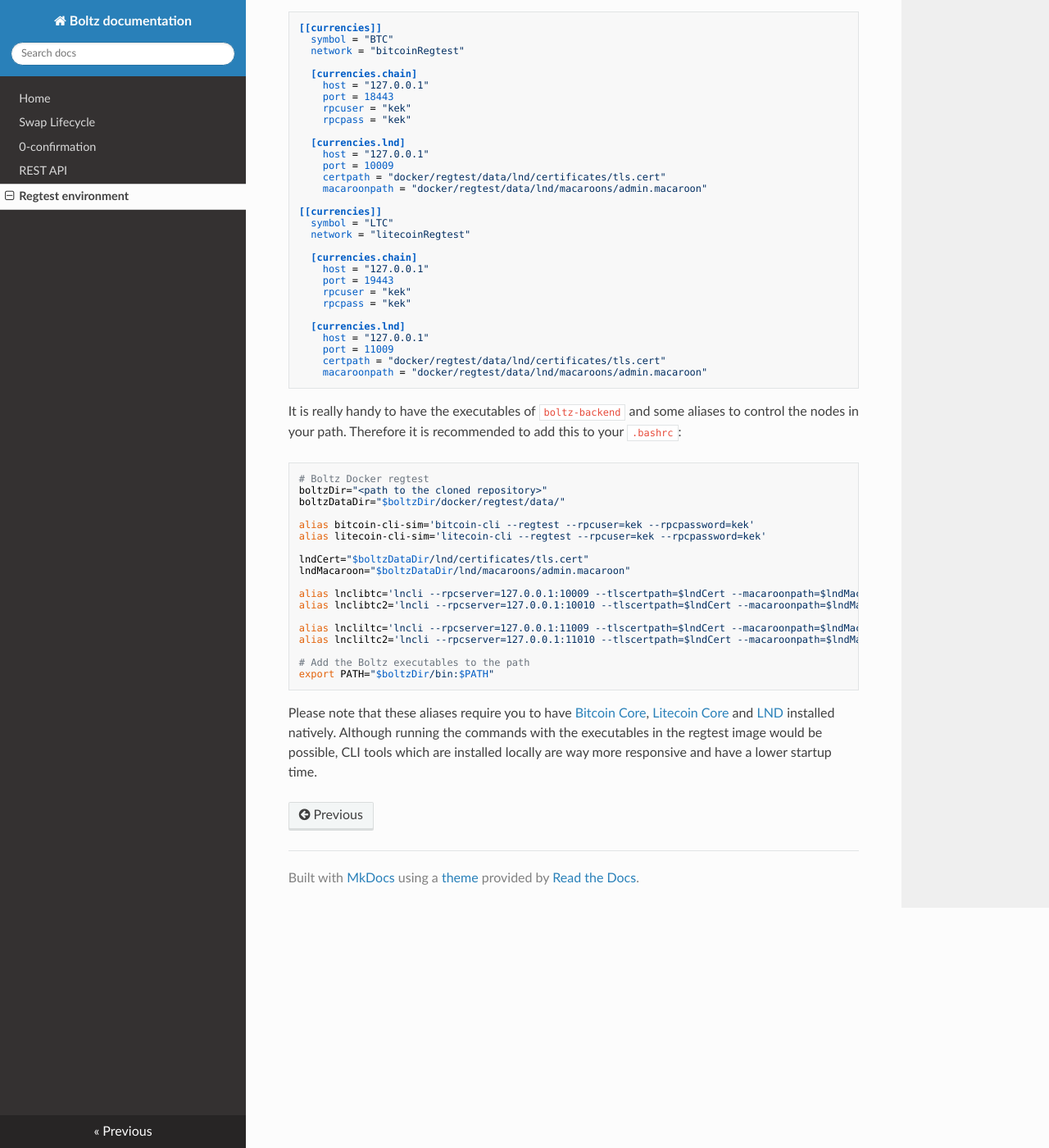
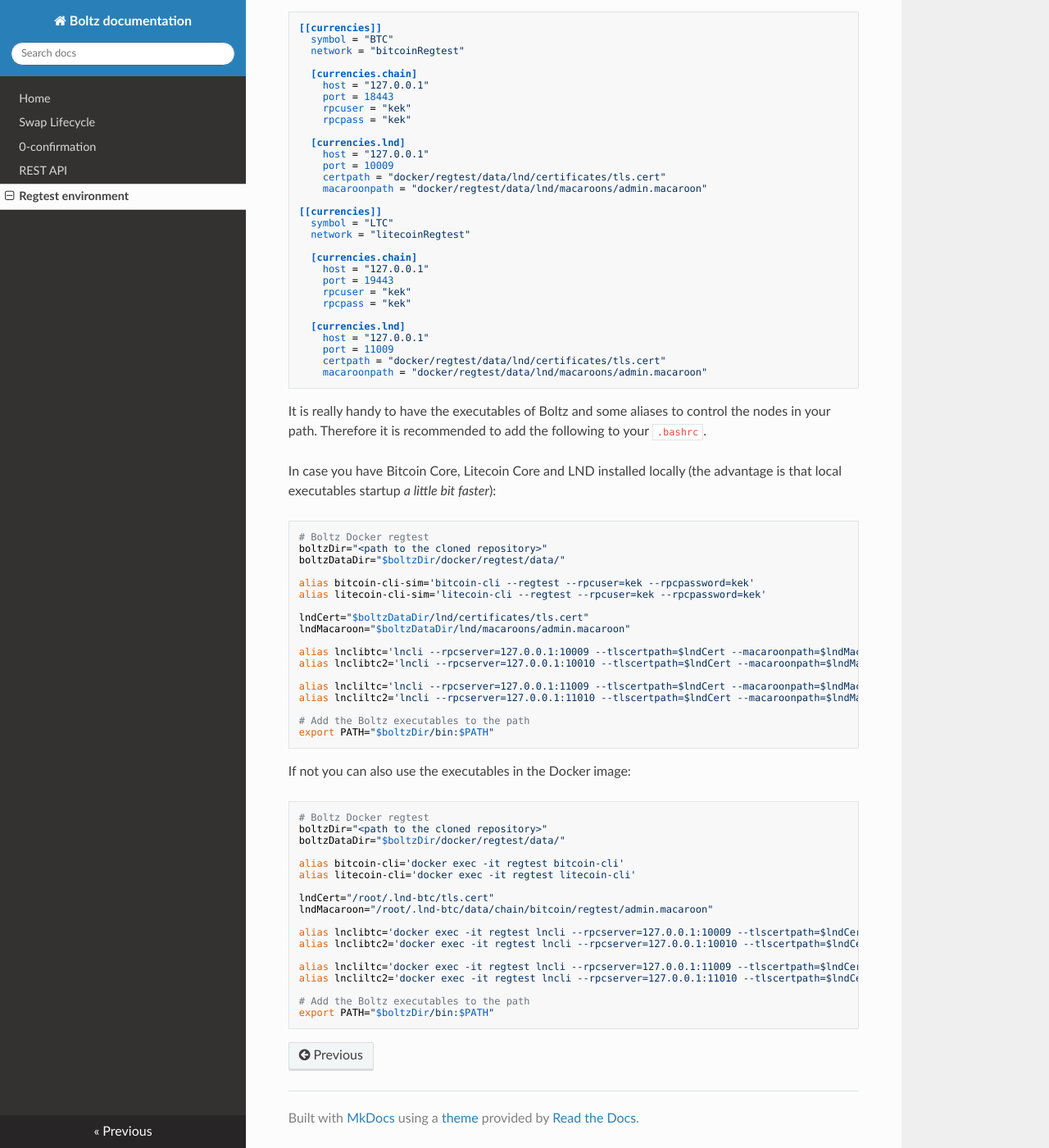
Before and after one commit to BoltzExchange/boltz-backend, an MkDocs documentation site: the page built from docs/regtest.md, in a window 1280 px wide and 1400 px high, scrolled down 439 px. Shown: the whole window at 82% size. Built offline with MkDocs 1.6.1, drawn with Linux system fonts in a browser that asks for light colours; nearby versions of some CDN libraries.

Commit message:
docs: add aliases for executables in Docker image

````diff
--- a/docs/regtest.md
+++ b/docs/regtest.md
@@ -45,7 +45,9 @@
     macaroonpath = "docker/regtest/data/lnd/macaroons/admin.macaroon"
 ```
 
-It is really handy to have the executables of `boltz-backend` and some aliases to control the nodes in your path. Therefore it is recommended to add this to your `.bashrc`:
+It is really handy to have the executables of Boltz and some aliases to control the nodes in your path. Therefore it is recommended to add the following to your `.bashrc`.
+
+In case you have Bitcoin Core, Litecoin Core and LND installed locally (the advantage is that local executables startup *a little bit faster*):
 
 ```bash
 # Boltz Docker regtest
@@ -68,4 +70,25 @@
 export PATH="$boltzDir/bin:$PATH"
 ```
 
-Please note that these aliases require you to have [Bitcoin Core](https://github.com/bitcoin/bitcoin), [Litecoin Core](https://github.com/litecoin-project/litecoin) and [LND](https://github.com/lightningnetwork/lnd/) installed natively. Although running the commands with the executables in the regtest image would be possible, CLI tools which are installed locally are way more responsive and have a lower startup time.
+If not you can also use the executables in the Docker image:
+
+```bash
+# Boltz Docker regtest
+boltzDir="<path to the cloned repository>"
+boltzDataDir="$boltzDir/docker/regtest/data/"
+
+alias bitcoin-cli='docker exec -it regtest bitcoin-cli'
+alias litecoin-cli='docker exec -it regtest litecoin-cli'
+
+lndCert="/root/.lnd-btc/tls.cert"
+lndMacaroon="/root/.lnd-btc/data/chain/bitcoin/regtest/admin.macaroon"
+
+alias lnclibtc='docker exec -it regtest lncli --rpcserver=127.0.0.1:10009 --tlscertpath=$lndCert --macaroonpath=$lndMacaroon'
+alias lnclibtc2='docker exec -it regtest lncli --rpcserver=127.0.0.1:10010 --tlscertpath=$lndCert --macaroonpath=$lndMacaroon'
+
+alias lncliltc='docker exec -it regtest lncli --rpcserver=127.0.0.1:11009 --tlscertpath=$lndCert --macaroonpath=$lndMacaroon'
+alias lncliltc2='docker exec -it regtest lncli --rpcserver=127.0.0.1:11010 --tlscertpath=$lndCert --macaroonpath=$lndMacaroon'
+
+# Add the Boltz executables to the path
+export PATH="$boltzDir/bin:$PATH"
+```
````
